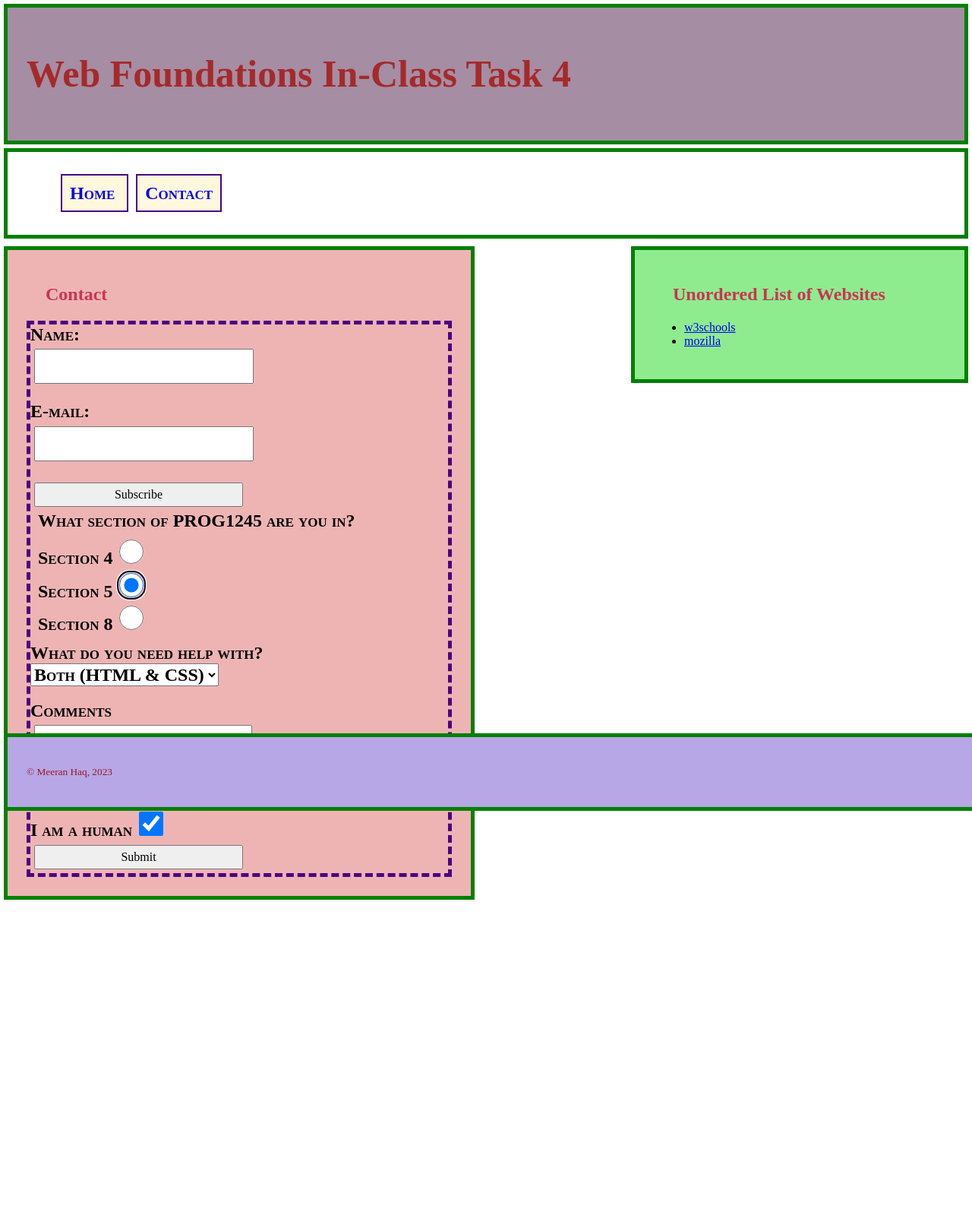
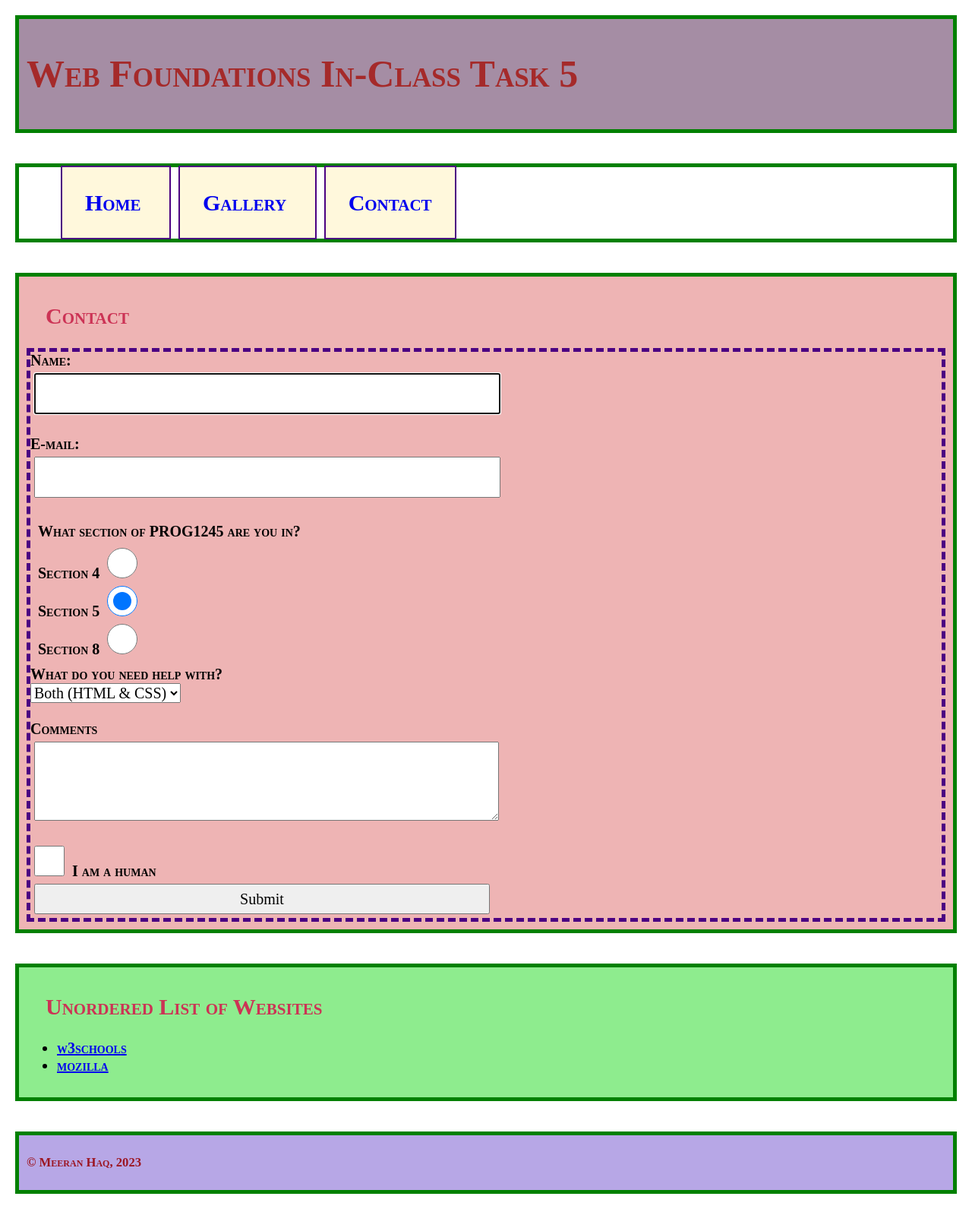
Before and after one commit to Mhaq1306/In-Class-Task-2, a plain HTML site: page contact.html in a window 1280 px wide. Shown: the whole page at 76% size. Before the commit the page ends 1189 px from the top, so only its background shows below. Drawn offline with Linux system fonts and the light colour scheme.

Commit message:
In-Class 5, changes and commit

```diff
--- a/CSS/styles.css
+++ b/CSS/styles.css
@@ -1,28 +1,71 @@
 /*Meeran Haq, Student Number: 8711306 */
 
 main {
-    float: left;
-    width: 70vh;
-    height: auto;
+    flex:2 1 70%;
     background-color: hsl(0, 63%, 82%);
+}
+
+#gallery {
+    display: grid;
+    column-gap: 1.5rem;
+    row-gap: 1.5rem;
+    grid-template-columns: 3fr 1fr;
+    grid-template-rows: 1fr 3fr 1fr;
+}
+
+img{
+    width:80%;
+    height:80%;
+}
+
+@media (max-width: 1200px) {
+    html {font-size: 15px;}
+}
+
+@media (min-width:600px) {
+    html {font-size: 10px; grid-column: 1;}
+}
+
+main figure {
+    border: 5px;
+}
+
+body {
+    display: flex;
+    flex-direction: column;
+}
+
+aside {
+    flex: 1 2 30%;
+    background-color: hsl(120, 71%, 74%);
+}
+
+aside a:hover {
+    color: #a94;
+}
+
+section {
+    display: flex;
+    flex-direction: row;
+    flex:4 8%;
+    flex-wrap: nowrap;
+    justify-content: space-between;
+    align-items: stretch;
+}
+
+.structural {
+    padding: 10px;
+    margin: 1rem;
+    border: 5px solid green;
 }
 
 header {
     background-color: hsl(302, 12%, 60%);
-}
-
-aside {
-    float:right;
-    width: 30vw;
-    height: auto;
-    background-color: hsl(120, 71%, 74%);
+    flex: 1 10%;
 }
 
 footer {
-    position:absolute;
-    top: 120%;
-    width: 95.5vw;
-    padding: 20px;
+    flex:1 5%;
     background-color: hsl(255, 56%, 78%);
 }
 
@@ -32,7 +75,8 @@ footer p {
 }
 
 h1 {
-    color: brown; font-size: 50px;
+    color: brown;
+    font-size: 2.5rem;
 }
 
 h2 {
@@ -41,9 +85,17 @@ h2 {
     font-size: width 50%, length 50%;
 }
 
+nav {
+    flex: 1 5%;
+}
+
 nav li {
     display: inline;
     list-style: none;
+}
+
+nav li a {
+    padding: 1em;
 }
 
 nav a {
@@ -62,12 +114,6 @@ nav a:hover {
     border: cornsilk;
     font: cornsilk;
     background-color: indigo;
-}
-
-.structural {
-    padding: 25px;
-    border: 5px solid green;
-    margin: 5px;
 }
 
 #paragraphcolor1 {
@@ -92,12 +138,6 @@ input, text {
     height: 2em;
     padding : 5px;
     margin : 5px;
-}
-
-label, legend, select, option {
-    font-weight: bold;
-    font-size: 1.5rem;
-    font-variant: small-caps;
 }
 
 textarea {
@@ -134,3 +174,9 @@ ol{
     line-height: 80%;
     color: rgb (5, 50, 255);
 }
+
+html {
+    font-weight: bold;
+    font-size: 20px;
+    font-variant: small-caps;
+}
--- a/contact.html
+++ b/contact.html
@@ -7,9 +7,9 @@
 
     <!--
         Contact.html
-        In-class Task 4
-        Practising Forms
-        Meeran Haq, 2023.11.09: Created
+        In-class Task 5
+        Forms and Nav Menus
+        Meeran Haq, 2023.11.23: Created
         Mhaq1306@conestogac.on.ca
     -->
 
@@ -20,23 +20,16 @@
 </head>
 
 <header class="structural">
-    <h1> Web Foundations In-Class Task 4 </h1>
+    <h1> Web Foundations In-Class Task 5 </h1>
 </header>
 
 <nav class="structural">
     <ul>
         <li> <a href="index.html"> Home </a> </li>
+        <li> <a href="gallery.html"> Gallery </a> </li>
         <li> <a href="contact.html"> Contact </a> </li>
     </ul>
 </nav>
-
-<aside class="structural">
-    <h2> Unordered List of Websites </h2>
-    <ul>
-        <li> <a href="https://www.w3schools.com/">w3schools</a></li>
-        <li> <a href="https://developer.mozilla.org/en-US/">mozilla</a></li>
-    </ul>
-</aside>
 
 <main class="structural">
     <h2> Contact </h2>
@@ -44,12 +37,11 @@
      <form action="process-form" method="post">
 
          <label for="name">Name:</label>
-        <input type="text" id="name" name="name" required>
+         <input type="text" id="name" name="name" autofocus required>
          <br>
          <label for="email">E-mail:</label>
          <input type="email" id="email" name="email" required>
          <br>
-        <input type="submit" value="Subscribe">
 
          <fieldset id="Section">
              <legend>What section of PROG1245 are you in? </legend>
@@ -76,14 +68,22 @@
              <textarea id="comment" rows="4" name="comment"></textarea>
              <br>
 
+         <input type="checkbox" value="true" id="human" name="human">
          <label for="human">I am a human</label>
-            <input type="checkbox" value="true" id="human" name="human" checked>
              <br>
 
          <input type="submit" id="submit" value="Submit">
 
      </form>
  </main>
+
+<aside class="structural">
+    <h2> Unordered List of Websites </h2>
+    <ul>
+        <li> <a href="https://www.w3schools.com/">w3schools</a></li>
+        <li> <a href="https://developer.mozilla.org/en-US/">mozilla</a></li>
+    </ul>
+</aside>
 
 <footer class="structural">
     <p> &copy; Meeran Haq, 2023 </p>
```
Also changed, not shown: gallery.html (added, +70 -0 lines), index.html (+11 -10 lines), images1/images/css.jpg (added), images1/images/git-github.png (added), images1/images/html.png (added), images1/images/vscode_background.jpg (added). Lines whose indentation alone changed are shown as unchanged.
